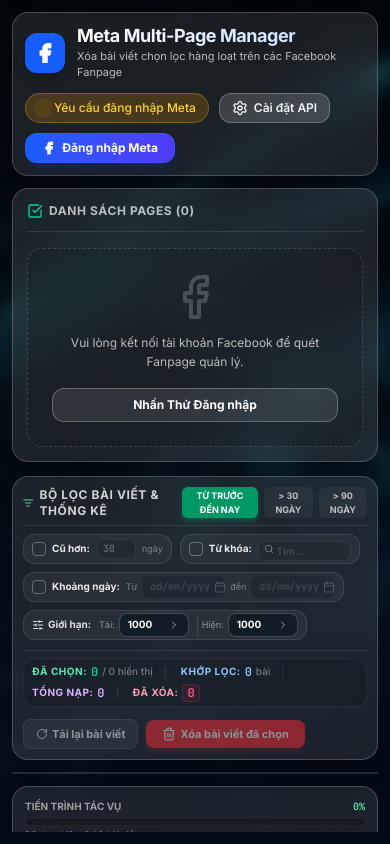
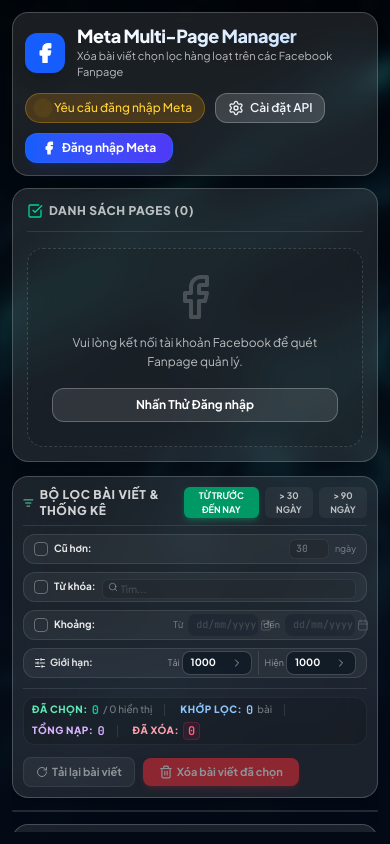
Before and after one commit to tranhoavn97/Meta-Multi-Page-, a React (Vite) app: page / in a window 390 px wide. Built offline with nearby package versions, Linux system fonts and the light colour scheme.

Commit message:
feat(ui): update typography and optimize background
- Change default sans-serif fonts to Plus Jakarta Sans and Be Vietnam Pro.
- Import background image via module for better asset bundling.
- Update filter control layout to a grid for improved responsiveness.

```diff
--- a/src/App.tsx
+++ b/src/App.tsx
@@ -33,6 +33,8 @@ import {
   X
 } from "lucide-react";
 import { FacebookPage, FacebookPost, FilterCriteria, DeletionLog } from "./types";
+// @ts-ignore
+import bgImage from "./assets/images/cosmic_swirl_bg_1781941929717.jpg";
 
 // ==========================================
 // CUSTOM UI COMPONENTS (UNIFIED DESIGN)
@@ -801,7 +803,7 @@ export default function App() {
       {/* BACKGROUND IMAGE LAYER */}
       <div className="absolute inset-0 z-0 pointer-events-none w-full h-full">
         <img
-          src="/src/assets/images/cosmic_swirl_bg_1781941929717.jpg"
+          src={bgImage}
           alt="Cosmic backdrop"
           className="w-full h-full object-cover scale-[1.03] blur-[6px] opacity-75 brightness-[0.38]"
           referrerPolicy="no-referrer"
@@ -1116,10 +1118,10 @@ export default function App() {
               </div>
             </div>
 
-            <div className="flex flex-wrap items-center gap-2 relative z-40 w-full text-white">
+            <div className="grid grid-cols-1 sm:grid-cols-2 lg:grid-cols-4 gap-2 lg:gap-3 relative z-40 w-full text-white">
 
               {/* Filter: Older Than X days */}
-              <div className="flex items-center gap-1.5 px-2 py-1 bg-white/5 hover:bg-white/10 border border-white/10 rounded-xl transition-all h-[30px] shrink-0">
+              <div className="flex items-center justify-between gap-1.5 px-2.5 py-1 bg-white/5 hover:bg-white/10 border border-white/10 rounded-xl transition-all h-[30px] w-full">
                 <label className="flex items-center gap-1.5 text-[10px] font-bold text-white/90 cursor-pointer select-none">
                   <div
                     className={`w-3.5 h-3.5 rounded flex items-center justify-center border transition-all ${
@@ -1139,6 +1141,7 @@ export default function App() {
                   />
                   <span>Cũ hơn:</span>
                 </label>
+                <div className="flex items-center gap-1.5">
                   <input
                     type="number"
                     id="input-older-days"
@@ -1150,10 +1153,11 @@ export default function App() {
                   />
                   <span className="text-[9px] text-white/40">ngày</span>
                 </div>
+              </div>
 
               {/* Filter: Keyword Search */}
-              <div className="flex items-center gap-1.5 px-2 py-1 bg-white/5 hover:bg-white/10 border border-white/10 rounded-xl transition-all h-[30px] shrink-0 min-w-[130px] max-w-[180px] flex-1">
-                <label className="flex items-center gap-1.5 text-[10px] font-bold text-white/90 cursor-pointer select-none">
+              <div className="flex items-center gap-1.5 px-2.5 py-1 bg-white/5 hover:bg-white/10 border border-white/10 rounded-xl transition-all h-[30px] w-full">
+                <label className="flex items-center gap-1.5 text-[10px] font-bold text-white/90 cursor-pointer select-none shrink-0">
                   <div
                     className={`w-3.5 h-3.5 rounded flex items-center justify-center border transition-all ${
                       filters.enableKeyword
@@ -1187,8 +1191,8 @@ export default function App() {
               </div>
 
               {/* Filter: Date Range Selection */}
-              <div className="flex items-center gap-1.5 px-2 py-1 bg-white/5 hover:bg-white/10 border border-white/10 rounded-xl transition-all h-[30px] shrink-0">
-                <label className="flex items-center gap-1.5 text-[10px] font-bold text-white/90 cursor-pointer select-none">
+              <div className="flex items-center justify-between gap-1.5 px-2.5 py-1 bg-white/5 hover:bg-white/10 border border-white/10 rounded-xl transition-all h-[30px] w-full">
+                <label className="flex items-center gap-1.5 text-[10px] font-bold text-white/90 cursor-pointer select-none shrink-0">
                   <div
                     className={`w-3.5 h-3.5 rounded flex items-center justify-center border transition-all ${
                       filters.enableDateRange
@@ -1205,11 +1209,11 @@ export default function App() {
                     onChange={(e) => setFilters(f => ({ ...f, enableDateRange: e.target.checked }))}
                     className="sr-only"
                   />
-                  <span>Khoảng ngày:</span>
+                  <span>Khoảng:</span>
                 </label>
-                <div className="flex items-center gap-1">
+                <div className="flex items-center gap-1 leading-none shrink-0">
                   <span className="text-[9px] text-white/40">Từ</span>
-                  <div className="w-[85px]">
+                  <div className="w-[72px] sm:w-[80px]">
                     <CustomDatePicker
                       value={filters.dateFrom}
                       disabled={!filters.enableDateRange}
@@ -1217,7 +1221,7 @@ export default function App() {
                     />
                   </div>
                   <span className="text-[9px] text-white/40">đến</span>
-                  <div className="w-[85px]">
+                  <div className="w-[72px] sm:w-[80px]">
                     <CustomDatePicker
                       value={filters.dateTo}
                       disabled={!filters.enableDateRange}
@@ -1228,13 +1232,14 @@ export default function App() {
               </div>
 
               {/* Filter: Max Limits config */}
-              <div className="flex items-center gap-2 px-2 py-1 bg-white/5 hover:bg-white/10 border border-white/10 rounded-xl transition-all h-[30px] shrink-0">
-                <span className="text-[10px] font-bold text-white/85 flex items-center gap-1 select-none">
+              <div className="flex items-center justify-between gap-2 px-2.5 py-1 bg-white/5 hover:bg-white/10 border border-white/10 rounded-xl transition-all h-[30px] w-full">
+                <span className="text-[10px] font-bold text-white/85 flex items-center gap-1 select-none shrink-0">
                   <SlidersHorizontal className="w-3" />
                   Giới hạn:
                 </span>
-                <div className="flex items-center gap-1">
-                  <span className="text-[9px] text-white/50">Tải:</span>
+                <div className="flex items-center gap-1.5">
+                  <div className="flex items-center gap-0.5">
+                    <span className="text-[9px] text-white/50">Tải</span>
                     <CustomSelect
                       value={filters.maxPostsToFetch}
                       onChange={(val) => setFilters(f => ({ ...f, maxPostsToFetch: val }))}
@@ -1248,8 +1253,8 @@ export default function App() {
                       ]}
                     />
                   </div>
-                <div className="flex items-center gap-1 border-l border-white/10 pl-1">
-                  <span className="text-[9px] text-white/50">Hiện:</span>
+                  <div className="flex items-center gap-0.5 border-l border-white/10 pl-1.5">
+                    <span className="text-[9px] text-white/50">Hiện</span>
                     <CustomSelect
                       value={filters.maxPostsToShow}
                       onChange={(val) => setFilters(f => ({ ...f, maxPostsToShow: val }))}
@@ -1262,6 +1267,7 @@ export default function App() {
                         { value: 1000, label: "1000" }
                       ]}
                     />
+                  </div>
                 </div>
               </div>
 
--- a/src/index.css
+++ b/src/index.css
@@ -1,8 +1,8 @@
-@import url('https://fonts.googleapis.com/css2?family=Inter:ital,wght@0,300;0,400;0,500;0,600;0,700;1,400&family=JetBrains+Mono:wght@400;500;600&display=swap');
+@import url('https://fonts.googleapis.com/css2?family=Be+Vietnam+Pro:ital,wght@0,300;0,400;0,500;0,600;0,700;0,800;1,400&family=Plus+Jakarta+Sans:ital,wght@0,400;0,500;0,600;0,700;0,800;1,400&family=JetBrains+Mono:wght@400;500;600&display=swap');
 @import "tailwindcss";
 
 @theme {
-  --font-sans: "Inter", ui-sans-serif, system-ui, sans-serif;
+  --font-sans: "Plus Jakarta Sans", "Be Vietnam Pro", ui-sans-serif, system-ui, sans-serif;
   --font-mono: "JetBrains Mono", ui-monospace, SFMono-Regular, monospace;
 }
 
```
Lines whose indentation alone changed are shown as unchanged.
